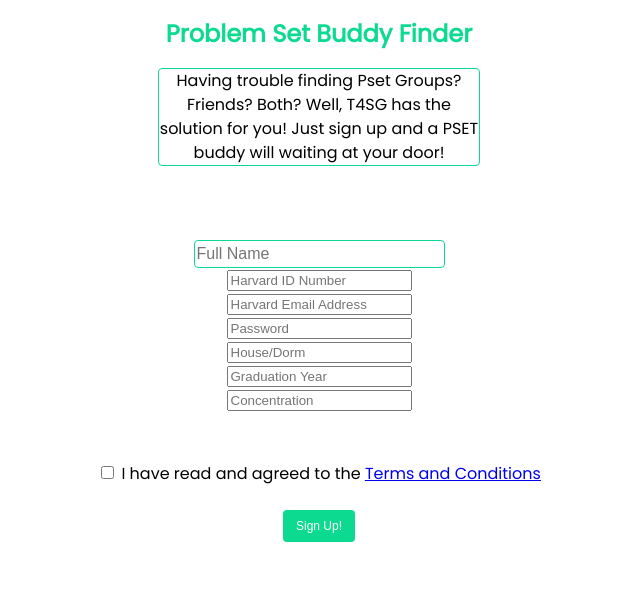
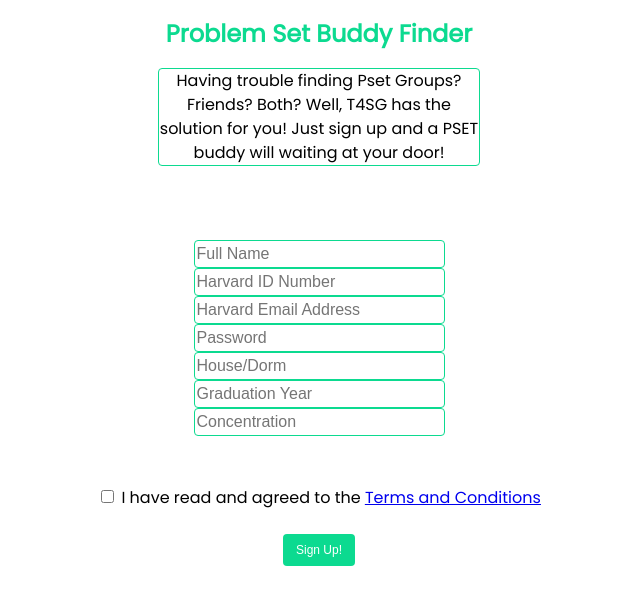
Before and after one commit to blangman/CS50-FINAL-TREES50, a Flask app: page /signup in a window 1280 px wide. Shown: the top 605 px of the page, without its empty margins (321-961 px from the left). Run offline with Flask 2, Linux system fonts and the light colour scheme.

Commit message:
Andrew fixed input boxes in signup.html

```diff
--- a/webapp/templates/signup.html
+++ b/webapp/templates/signup.html
@@ -19,12 +19,12 @@
         <div>
             <form>
                 <input class="textbox" type="text" placeholder="Full Name"><br>
-                <input type="text" placeholder="Harvard ID Number"><br>
-                <input type="text" placeholder="Harvard Email Address"><br>
-                <input type="text" placeholder="Password"><br>
-                <input type="text" placeholder="House/Dorm"><br>
-                <input type="text" placeholder="Graduation Year"><br>
-                <input type="text" placeholder="Concentration"><br>
+                <input class="textbox" type="text" placeholder="Harvard ID Number"><br>
+                <input class="textbox" type="text" placeholder="Harvard Email Address"><br>
+                <input class="textbox" type="text" placeholder="Password"><br>
+                <input class="textbox" type="text" placeholder="House/Dorm"><br>
+                <input class="textbox" type="text" placeholder="Graduation Year"><br>
+                <input class="textbox" type="text" placeholder="Concentration"><br>
             </form>
         </div>
 
```
